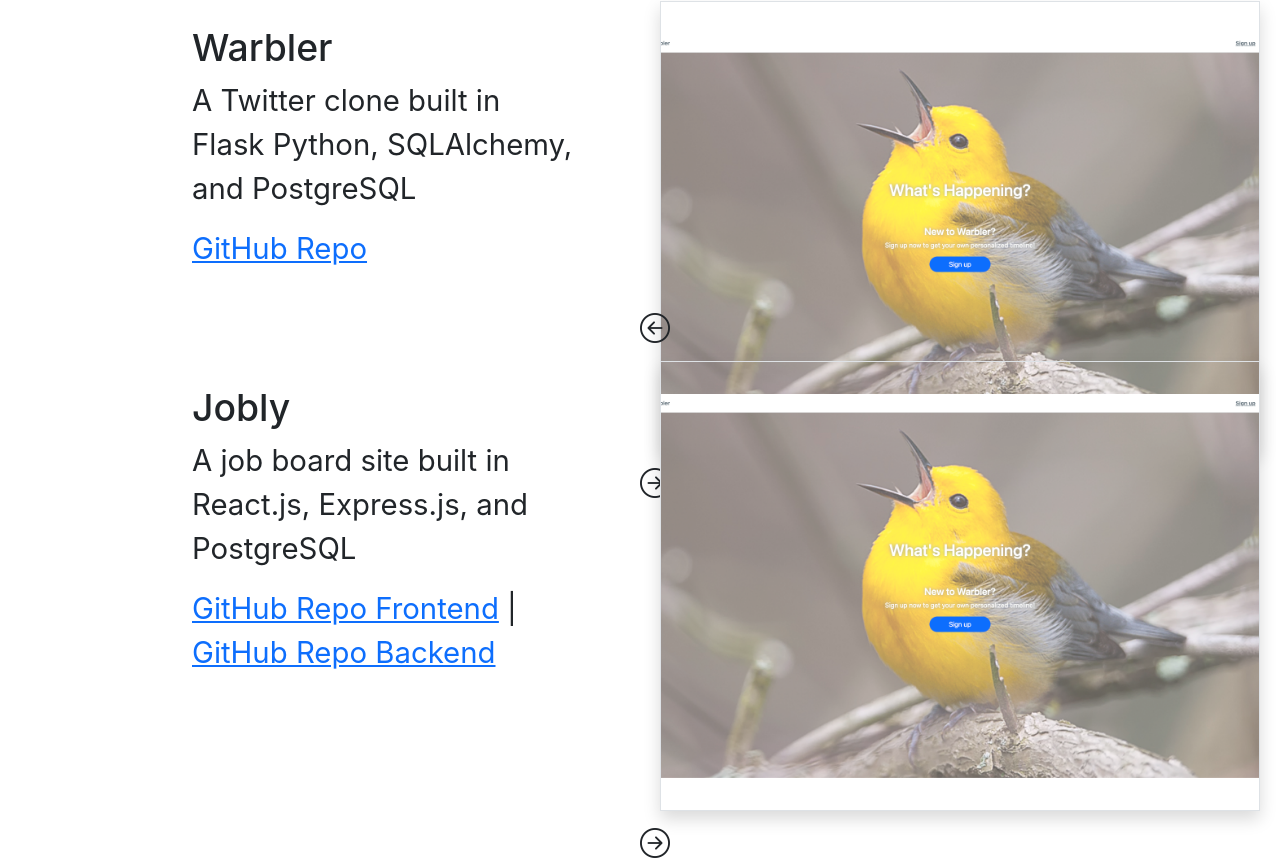
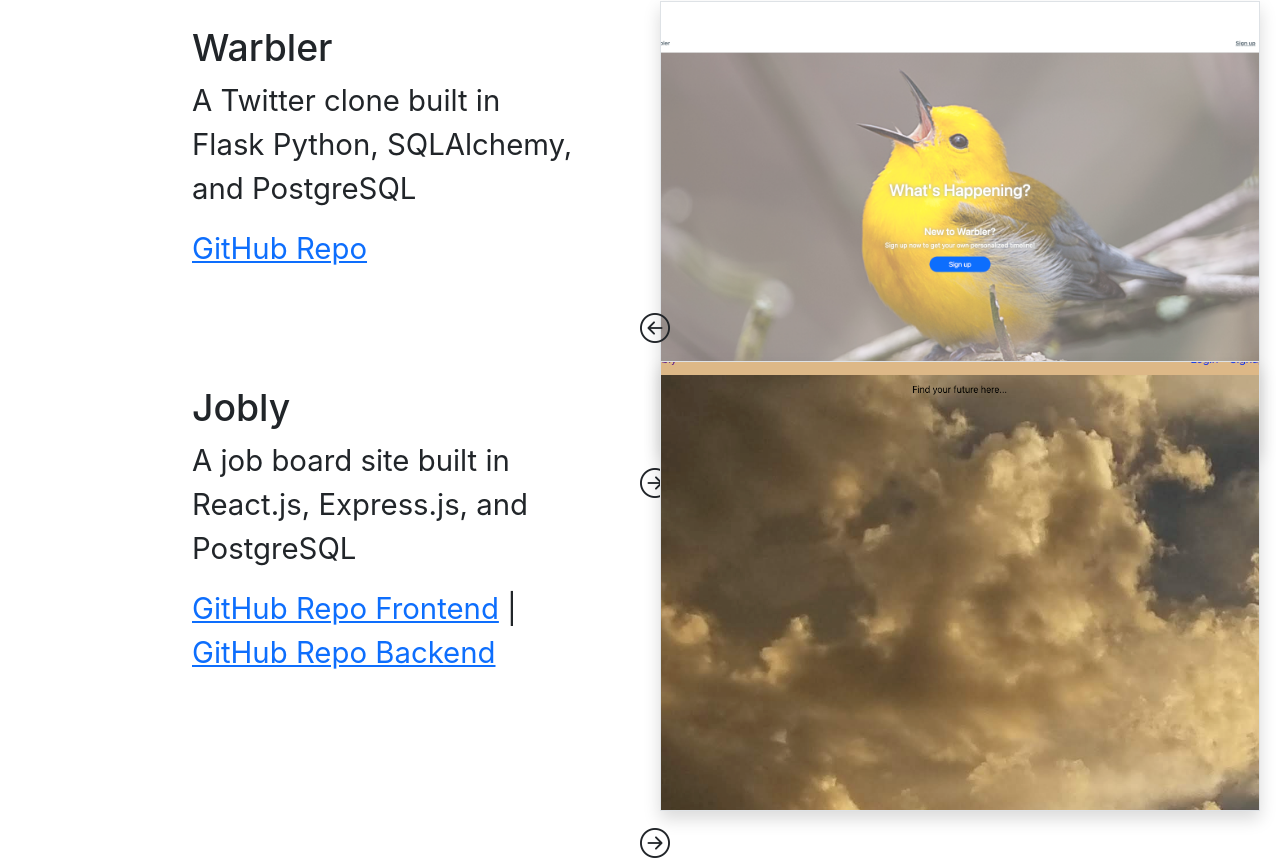
Before and after one commit to clchen-arcadia/personal-website-v2, a React (Create React App) app: page / in a window 1280 px wide. Shown: the part 2574-3440 px from the top of the page. Built offline with nearby package versions, Linux system fonts and the light colour scheme.

Commit message:
Add second set of photos and adjust spacing

```diff
--- a/src/App.tsx
+++ b/src/App.tsx
@@ -1,15 +1,13 @@
 import { Document, Page } from 'react-pdf';
 import './App.css';
 import PhotoCarousel from './components/PhotoCarousel';
-import photos from './photos';
+import {photos, photos2} from './photos';
 import backgroundPhoto from "./images/background-high.jpg";
 import portraitPhoto from "./images/portrait.jpeg";
 import resumePDF from "./Christopher_Chen_Resume.pdf";
 
 
 function App() {
-  const carouselPhotos = photos;
-  const carouselTitle = "Flask Warbler";
 
   return (
     <div className="App">
@@ -132,8 +130,8 @@ function App() {
 
         <div id="warbler-carousel">
           <PhotoCarousel
-            photos={carouselPhotos}
-            title={carouselTitle}
+            photos={photos}
+            title={"Warbler"}
           />
         </div>
 
@@ -148,8 +146,8 @@ function App() {
 
         <div id="jobly-carousel">
           <PhotoCarousel
-            photos={carouselPhotos}
-            title={carouselTitle}
+            photos={photos2}
+            title={"Jobly"}
           />
         </div>
 
--- a/src/photos.ts
+++ b/src/photos.ts
@@ -5,6 +5,12 @@ import warbler2 from "./images/warbler2.png";
 import warbler3 from "./images/warbler3.png";
 import warbler4 from "./images/warbler4.png";
 import warbler5 from "./images/warbler5.png";
+
+import jobly1 from "./images/jobly1.png";
+import jobly2 from "./images/jobly2.png";
+import jobly3 from "./images/jobly3.png";
+import jobly4 from "./images/jobly4.png";
+import jobly5 from "./images/jobly5.png";
 
 const photos: IPhoto[] = [
   {
@@ -29,4 +35,27 @@ const photos: IPhoto[] = [
   },
 ]
 
-export default photos;
+const photos2: IPhoto[] = [
+  {
+    src: jobly1,
+    alt: `Jobly homepage`
+  },
+  {
+    src: jobly2,
+    alt: `Jobly homepage`
+  },
+  {
+    src: jobly3,
+    alt: `Jobly homepage`
+  },
+  {
+    src: jobly4,
+    alt: `Jobly homepage`
+  },
+  {
+    src: jobly5,
+    alt: `Jobly homepage`
+  },
+]
+
+export {photos, photos2};
```
